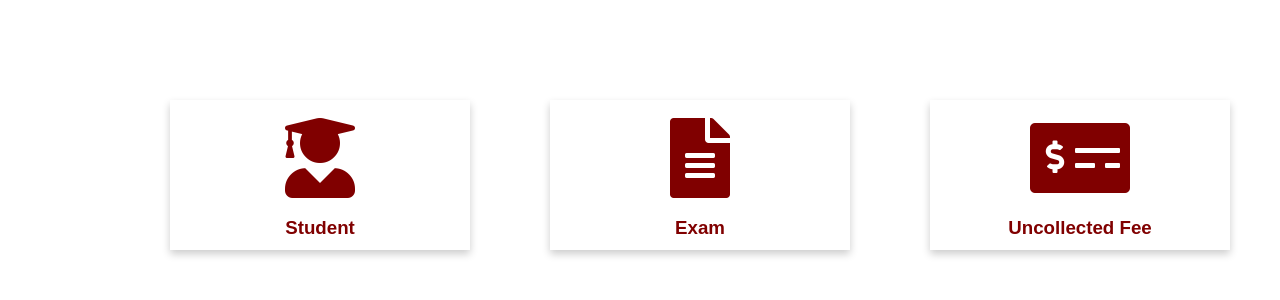
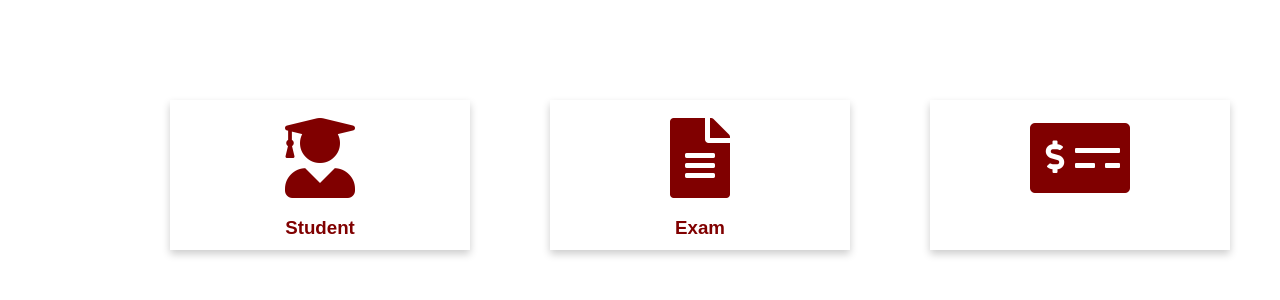
Before and after one commit to zadpopo/examination, a PHP site: page /admin/flipcard_dashboard.php in a window 1280 px wide. Shown: the top 300 px of the page. Run offline with PHP 8.4, Linux system fonts and the light colour scheme; data comes from the database, SQL or seed files in the repository; some libraries are stand-ins or nearby versions.

Commit message:
Add files via upload

```diff
--- a/admin/flipcard_dashboard.php
+++ b/admin/flipcard_dashboard.php
@@ -101,7 +101,7 @@ $countt3 = $d3['ex'];
       <br>
 
       <i class="fas fa-money-check-alt fa-5x"></i>
-      <h3>Uncollected Fee</h3>
+      <h3></h3>
 
     </div>
     <div class="flip-card-back3">
```
